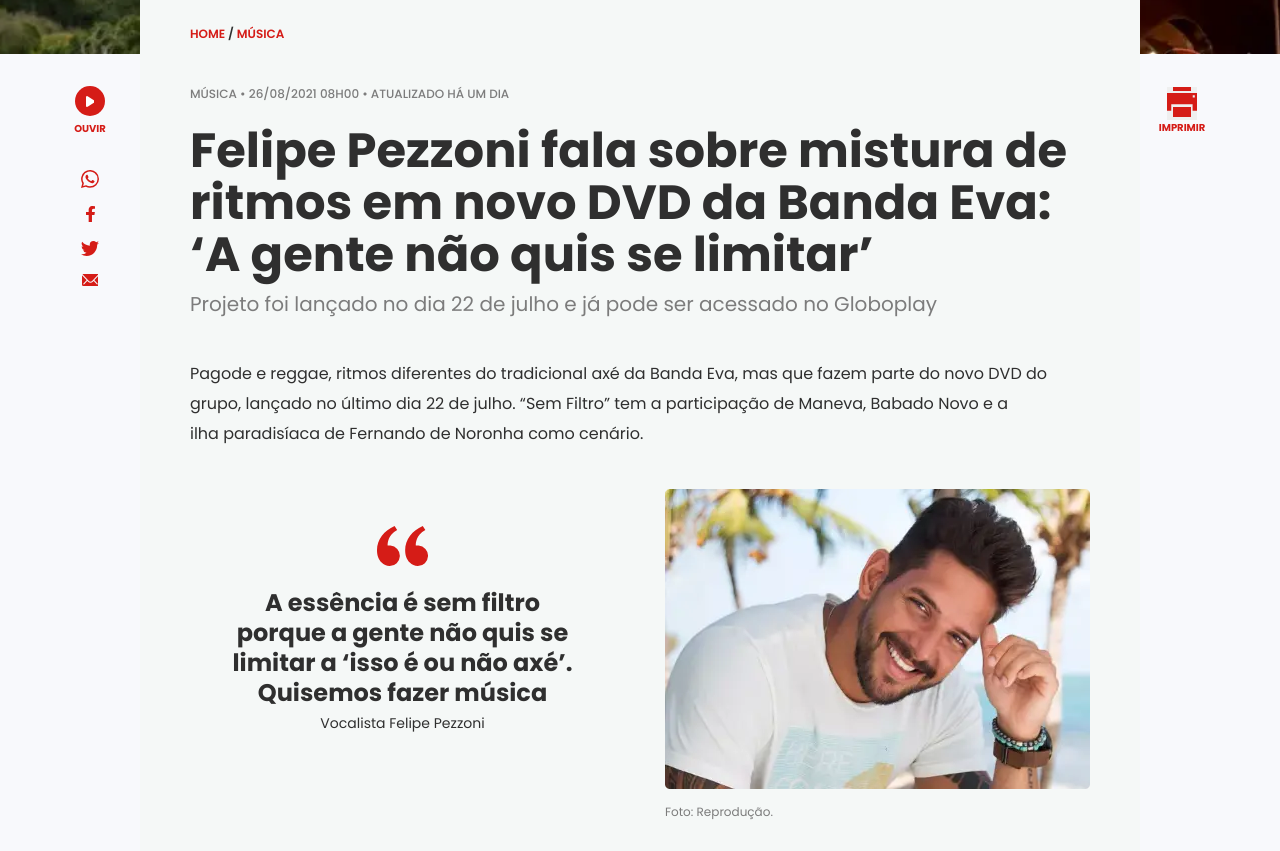
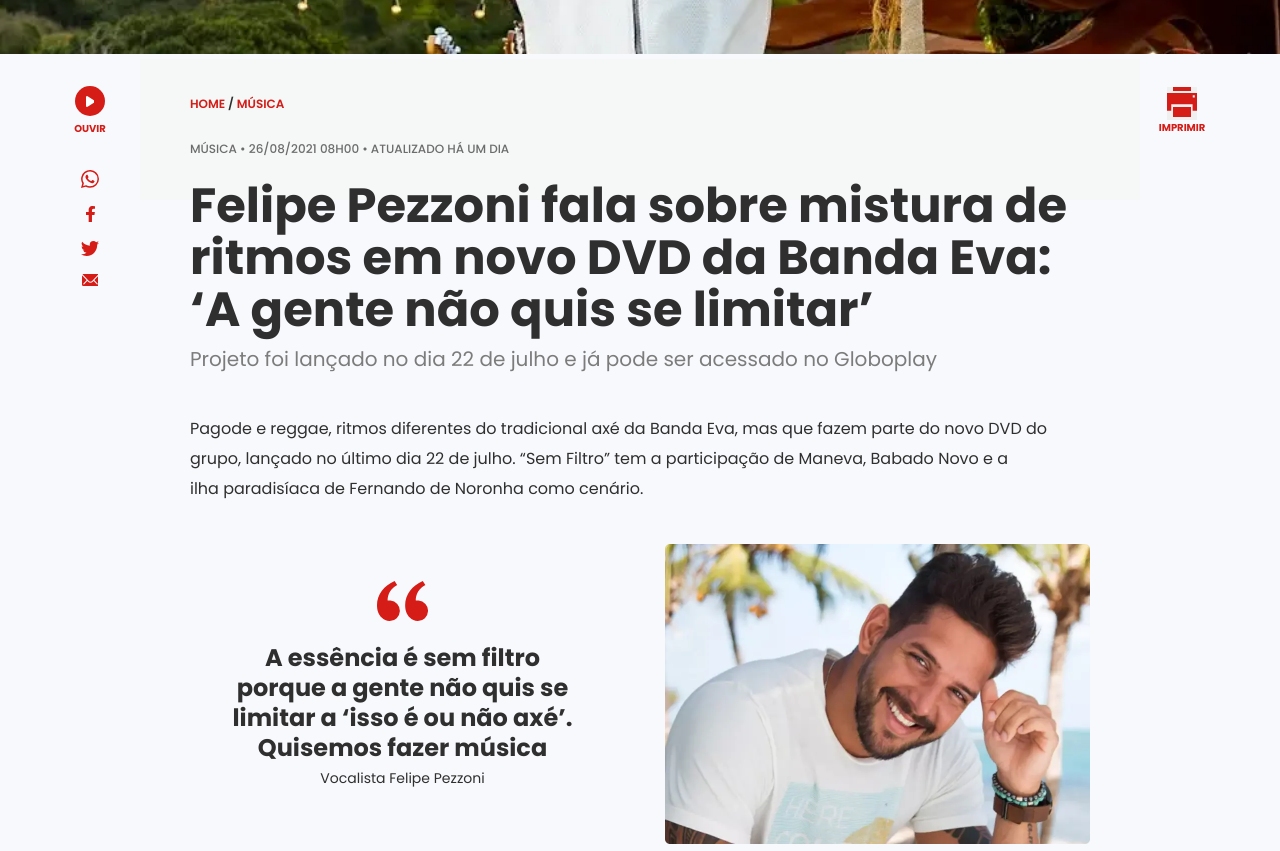
Before and after one commit to ALIISS0N/ARTICLE_MASSA.github.io, a plain HTML site: page index.html in a window 1280 px wide. Shown: the part 500-1351 px from the top of the page. Drawn offline with Linux system fonts and the light colour scheme.

Commit message:
html e css atualizados

```diff
--- a/css/styles.css
+++ b/css/styles.css
@@ -51,7 +51,6 @@ body {
   margin: 0 auto;
   width: 100%;
   height: 100%;
-  background-color: var(--color-17);
 }
 :root {
   --poppins: "Poppins", sans-serif;
@@ -267,9 +266,9 @@ li {
   display: flex;
   width: 1000px;
   margin-top: -70px;
-  background-color: var(--color-10);
+  background-color: var(--color-2);
   flex-direction: column;
-  padding: 30px 50px 0px 50px;
+  padding: 50px 50px 0px 50px;
 }
 .art1 .maisSobre {
   font-family: var(--poppins);
@@ -281,10 +280,15 @@ li {
   margin-bottom: 40px;
 }
 .paginaTag {
-  margin-bottom: 16px;
+  width: 1000px;
+  height: 141px;
+  position: relative;
+  background-color: var(--color-10);
+  padding: 30px 50px 0px 50px;
 }
 .tags {
-  margin: 0px 0px 30px 0px;
+  margin: 0;
+  margin-bottom: 15px;
   font-family: var(--poppins);
   font-weight: 600;
   font-size: 1.2em;
@@ -295,14 +299,17 @@ li {
 .tagStyle {
   color: var(--color-3);
 }
+.tituloMain {
+  position: relative;
+}
 .musicaInfTime {
-  margin: 0px;
+  margin: 0;
   font-family: var(--poppins);
   font-weight: 500;
   font-size: 1.2em;
   letter-spacing: 0;
   line-height: 30px;
-  color: var(--color-9);
+  color: var(--color-12);
   text-transform: uppercase;
 }
 .citacao {
@@ -460,7 +467,7 @@ li {
 .linkProx {
   width: 10px;
   height: 10px;
-  border: 1px solid var(--color-5);
+  border: 2px solid var(--color-5);
   border-radius: 50%;
 }
 .linkProx:hover {
@@ -563,6 +570,7 @@ li {
   justify-content: space-between;
   padding: 18px 20px 18px 20px;
   border: 1px solid var(--color-6);
+  border-radius: 5px;
 }
 .btnMusica {
   display: flex;
--- a/index.html
+++ b/index.html
@@ -160,15 +160,18 @@
                 </picture>
             </div>
             <section class="sec1">
+                <section class="paginaTag">
+                    <p class="tags"><a href="#"><span class="tagStyle">HOME</span></a> / <a href="#"><span
+                                class="tagStyle">MÚSICA</span></a></p>
+                    <p class="musicaInfTime">MÚSICA • 26/08/2021 08H00 • ATUALIZADO HÁ UM DIA</p>
+                </section>
                 <article class="art1">
-                    <section class="paginaTag">
-                        <p class="tags"><a href="#"><span class="tagStyle">HOME</span></a> / <a href="#"><span
-                                    class="tagStyle">MÚSICA</span></a></p>
-                        <p class="musicaInfTime">MÚSICA • 26/08/2021 08H00 • ATUALIZADO HÁ UM DIA</p>
-                    </section>
-                    <h1>Felipe Pezzoni fala sobre mistura de <br>ritmos em novo DVD da Banda Eva: <br>‘A gente não quis
+
+                    <h1 class="tituloMain">Felipe Pezzoni fala sobre mistura de <br>ritmos em novo DVD da Banda Eva:
+                        <br>‘A gente não quis
                         se
-                        limitar’</h1>
+                        limitar’
+                    </h1>
                     <span class="maisSobre">Projeto foi lançado no dia 22 de julho e já pode ser acessado no
                         Globoplay
                     </span>
@@ -241,6 +244,7 @@
                             <h2 class="textPrint">IMPRIMIR</h2>
                         </div>
                     </section>
+                    <!-- print -->
 
                     <p>Pagode e reggae, ritmos diferentes do tradicional axé da Banda Eva, mas que fazem parte do novo
                         DVD
@@ -268,8 +272,8 @@
 
                         <div class="imgContainer">
                             <picture>
-                                <source type="image/webp" srcset="./img/foto.webp">
-                                <img src="./img/foto.png" alt="Felipe Pezzoni" width="425" height="300">
+                                <source type="image/webp" srcset="./img/foto@2x.webp">
+                                <img src="./img/foto@2x.png" alt="Felipe Pezzoni" width="425" height="300">
                             </picture>
                             <p class="producao">Foto: Reprodução.</p>
                         </div>
@@ -428,11 +432,11 @@
                         <!-- galeriaContainer -->
                         <p class="producao">Foto: Reprodução.</p>
                         <div class="proxFoto">
-                            <a class="linkProx" title="Proxima Foto"></a>
-                            <a class="linkProx" title="Proxima Foto"></a>
-                            <a class="linkProx" title="Proxima Foto"></a>
-                            <a class="linkProx" title="Proxima Foto"></a>
-                            <a class="linkProx" title="Proxima Foto"></a>
+                            <div class="linkProx"></div>
+                            <div class="linkProx"></div>
+                            <div class="linkProx"></div>
+                            <div class="linkProx"></div>
+                            <div class="linkProx"></div>
                         </div>
                     </div>
                     <!-- galeriaNancimentoFilho -->
```
